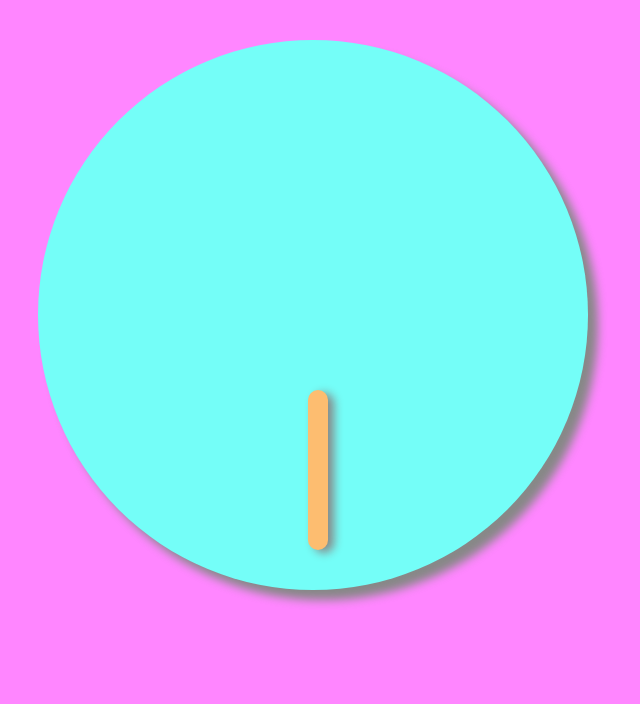
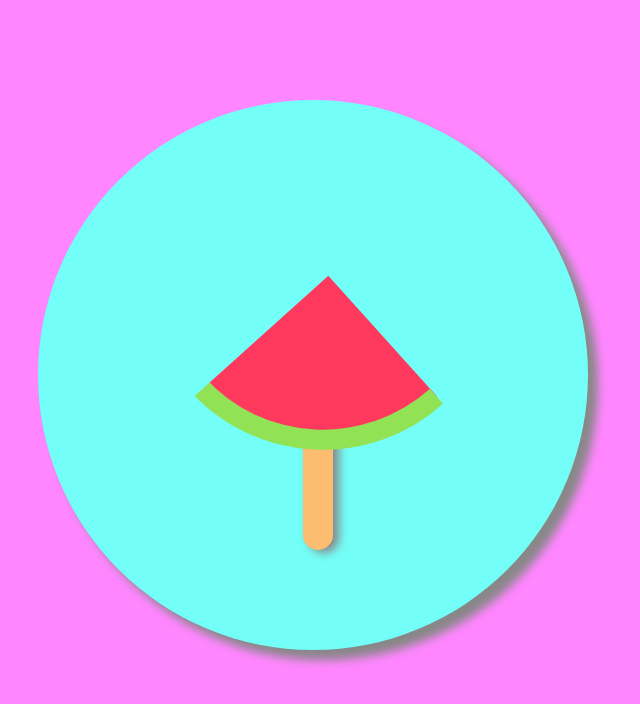
Before and after one commit to elena-in-code/2-CSS-daily-image, a plain HTML site: page index.html in a window 1280 px wide. Shown: the whole page, without its empty margins (312-952 px from the left). Drawn offline with Linux system fonts and the light colour scheme.

Commit message:
sandia ice-cream feature done
added the part of the ice-cream

```diff
--- a/assets/style.css
+++ b/assets/style.css
@@ -23,16 +23,47 @@ body {
   height: 550px;
   background-color: #74FEF8;
   border-radius:100%;
-  top: 10px;
+  top: 70px;
   left: 10px;
   box-shadow: 10px 10px 10px #888888;
 }
 .stick {
-  width: 20px;
+  width: 30px;
   height: 160px;
   background-color: #fdbd70 ;
   border-radius: 20px;
   top: 360px;
-  left: 280px;
+  left: 275px;
   box-shadow: 6px 3px 10px #888888;
 }
+.green {
+  position: absolute;
+  top: 35%;
+  left:8%;
+  transform: translate(-50%,-50%) translateY(30px);
+  width: 320px;
+  height: 160px;
+  background: #ff395d;
+  border-left: 20px solid #92e256;
+  border-right: 20px solid #92e256;
+  border-bottom: 20px solid #92e256;
+  border-bottom-left-radius:  200px;
+  border-bottom-right-radius:  200px;
+  transform: rotate(48deg);
+/*  box-shadow: 1px 3px 20px #888888;*/
+}
+.green:before {
+  content: '';
+  position: absolute;
+  top: -5px;
+  left: -20px;
+  width: calc(50% + 28px);
+  height: calc(100% + 28px);
+  background: rgba(116,254,248,1);
+
+}
+ /* top: 260px;
+  left: 228px;
+  background-color: #35C508;
+  width: 30px;
+  height: 30px;*/
--- a/index.html
+++ b/index.html
@@ -14,7 +14,7 @@
   	<div class="circle"></div>
   	<div class="stick"></div>
   	<div class="green"></div>
-  	<div class="yellow"></div>
+  	<div class="fix"></div>
   	<div class="red"></div>
   	<div class="seed"></div>
   </div>
```
